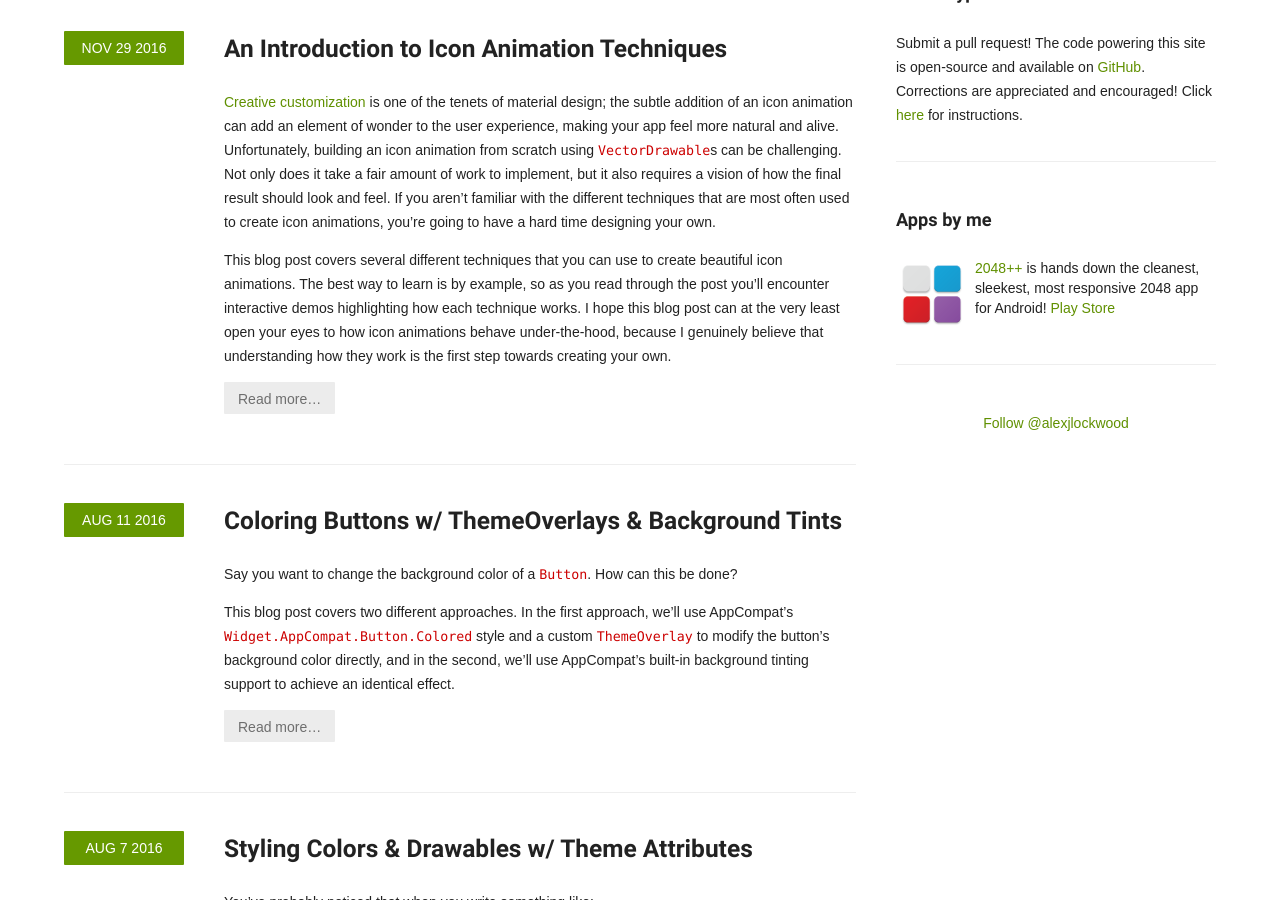
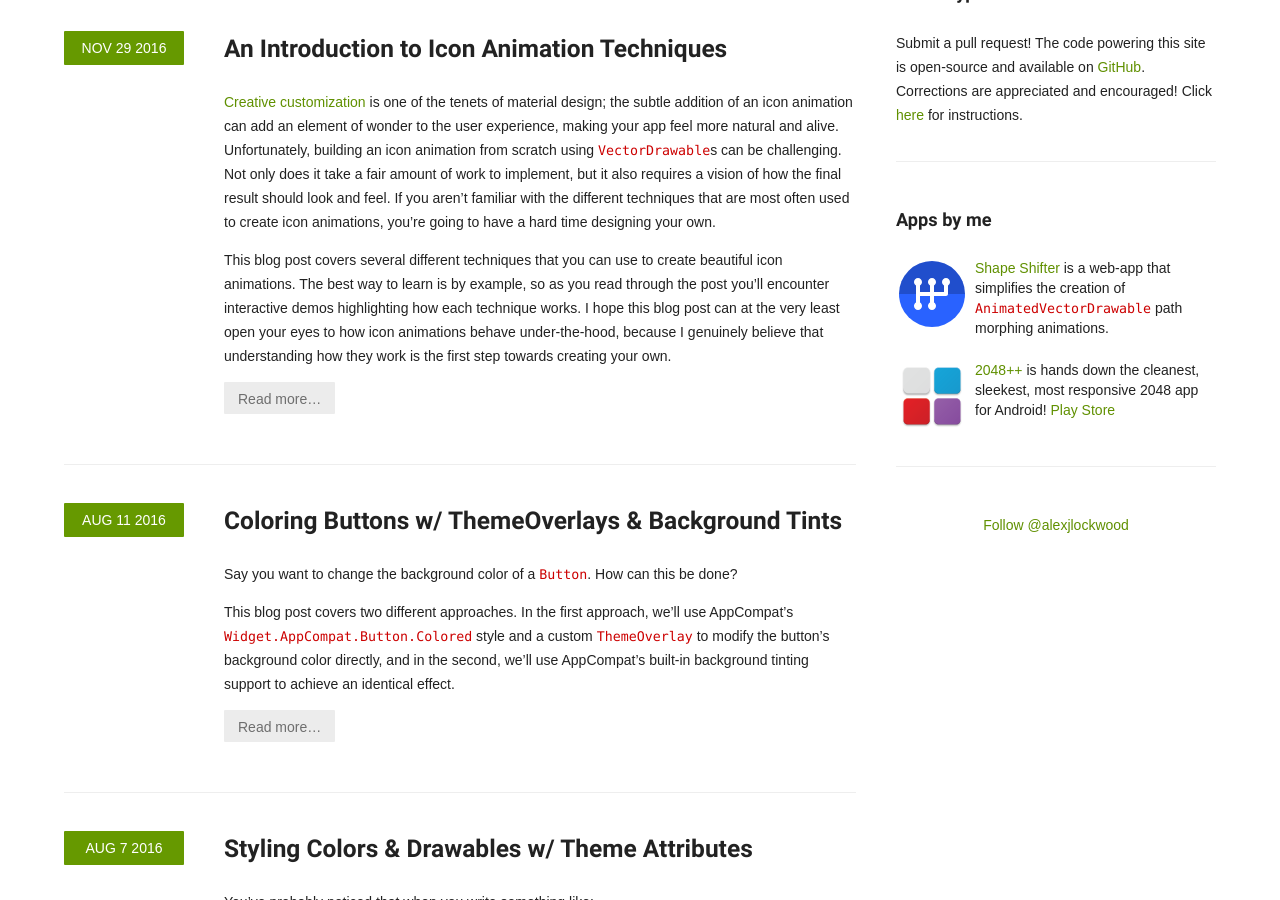
Before and after one commit to alexjlockwood/AndroidDesignPatterns, a Jekyll site: the page built from index.html, in a window 1280 px wide and 900 px high, scrolled down 465 px. Built offline with Jekyll 4.4.1, drawn with Linux system fonts in a browser that asks for light colours; some web fonts are replaced; the list of posts is cut into pages by our own code; comment, search, counter and statistics services are not loaded.

Commit message:
add shape shifter app

```diff
--- a/_layouts/default.html
+++ b/_layouts/default.html
@@ -138,6 +138,16 @@
           <h3>Apps by me</h3>
           <!-- TODO: put this stuff in CSS -->
           <!-- TODO: adjust the css so that this is displayed in ALL screen layout modes -->
+          <a href="https://github.com/alexjlockwood/ShapeShifter"
+            onclick="trackOutboundLink('https://github.com/alexjlockwood/ShapeShifter'); return false;">
+          <img style="float: left; margin-right: 0.5em; margin-bottom: 1em;" src="{{ site.baseurl }}/assets/images/shapeshifter.svg"/>
+          </a>
+          <span><a href="https://github.com/alexjlockwood/ShapeShifter"
+            onclick="trackOutboundLink('https://github.com/alexjlockwood/ShapeShifter'); return false;">
+          Shape Shifter</a> is a web-app that simplifies the creation of <code>AnimatedVectorDrawable</code> path morphing animations.
+          <div style="clear: both; margin-bottom: 16px;"></div>
+          <!-- TODO: put this stuff in CSS -->
+          <!-- TODO: adjust the css so that this is displayed in ALL screen layout modes -->
           <a href="https://play.google.com/store/apps/details?id=com.alexjlockwood.twentyfortyeight"
             onclick="trackOutboundLink('https://play.google.com/store/apps/details?id=com.alexjlockwood.twentyfortyeight'); return false;">
           <img style="float: left; margin-right: 0.5em; margin-bottom: 1em;" src="{{ site.baseurl }}/assets/images/2048_icon_72x72.png"/>
```
Also changed, not shown: assets/images/shapeshifter.svg (added).
